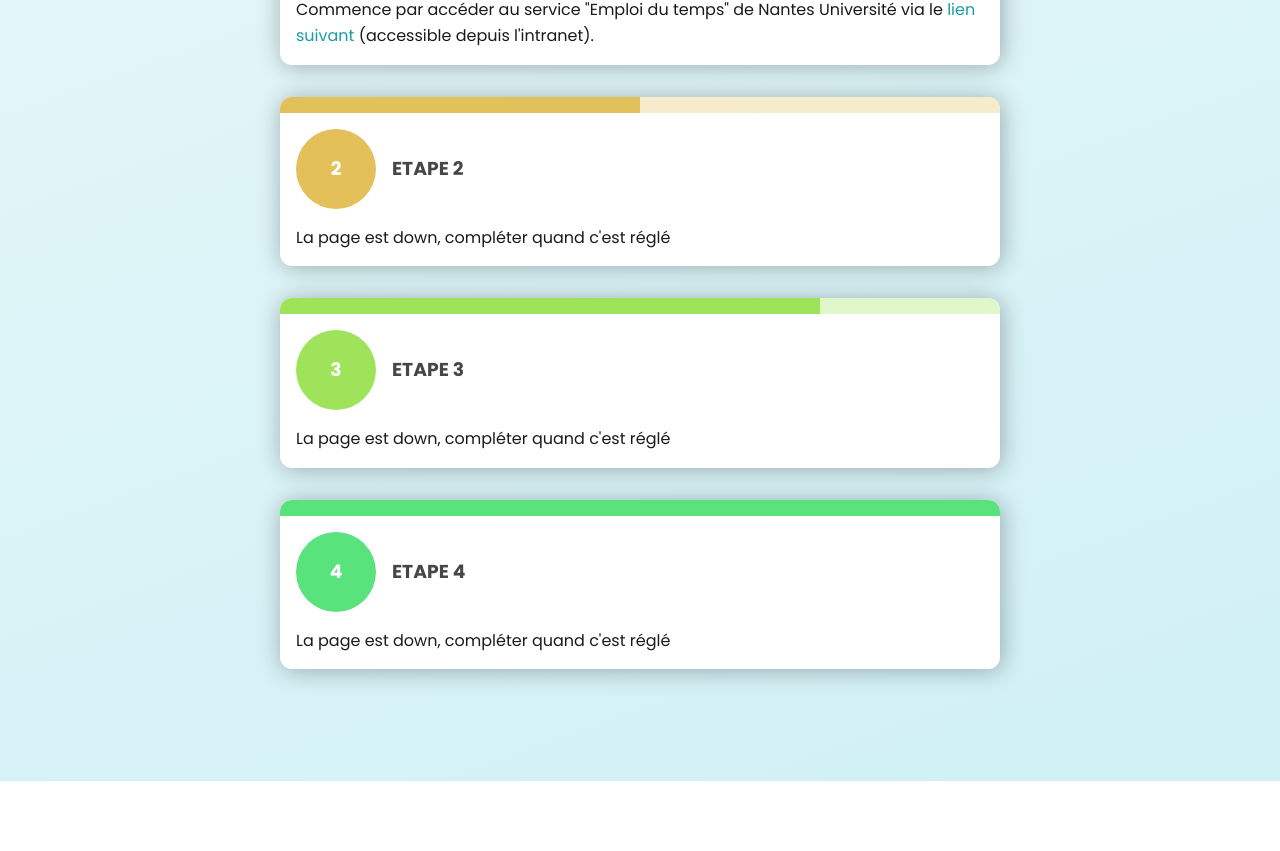
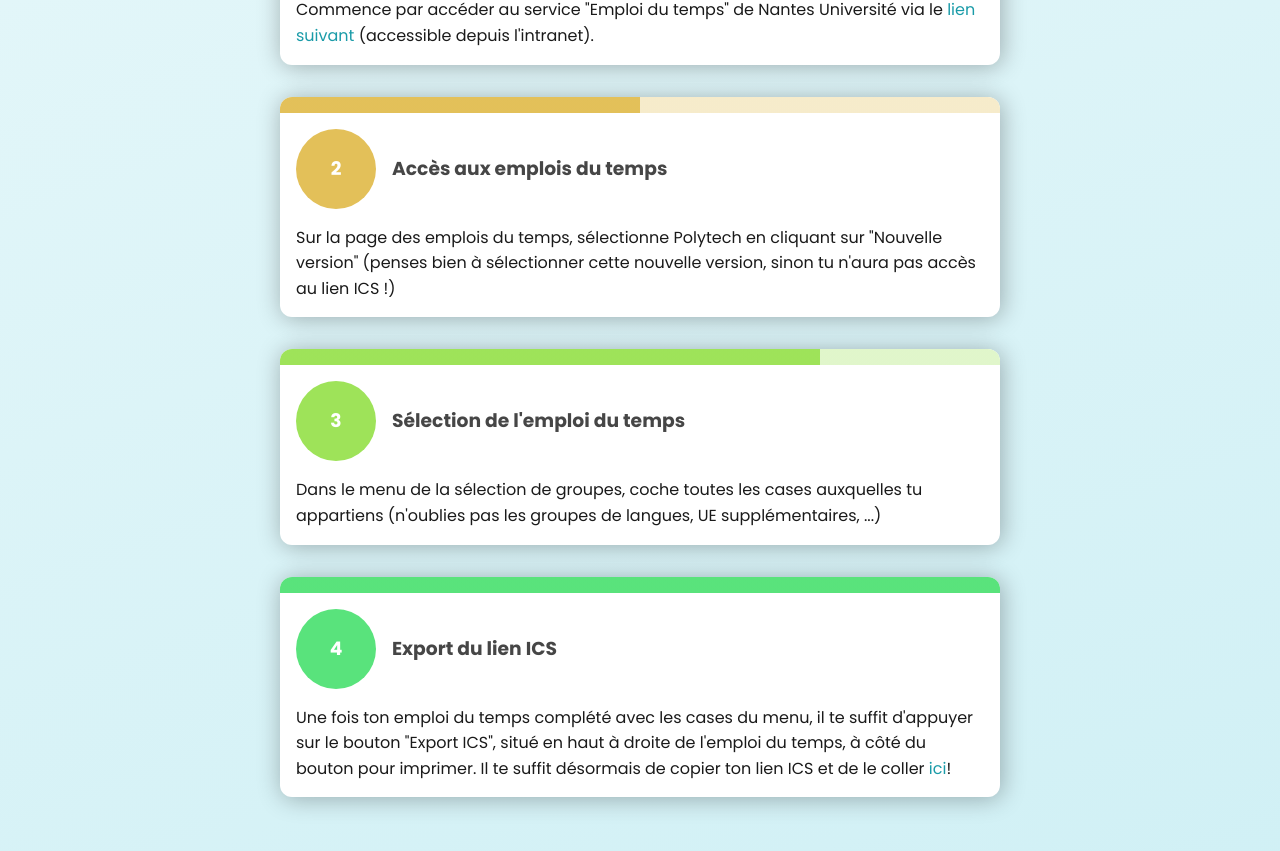
Before and after one commit to PolLamothe/PolyRide, a React (Vite) app in the folder Frontend/: page /tutoedt in a window 1280 px wide. Shown: the part 455-1306 px from the top of the page. Before the commit the page ends 1236 px from the top, so only its background shows below. Built offline with nearby package versions, Linux system fonts and the light colour scheme; no server answers.

Commit message:
Update TutoEDT.jsx
Finalisation du tuto en ajoutant le texte des étapes manquantes

```diff
--- a/Frontend/src/pages/TutoEDT.jsx
+++ b/Frontend/src/pages/TutoEDT.jsx
@@ -21,20 +21,21 @@ export default function TutoEDT() {
 
       <ol style={{"--length": 4}} role="list">
 	<li style={{"--i": 1}}>
-		<h3>Accès au service "Emploi du temps"</h3>
+		<h3>Aller sur la page "Emploi du temps"</h3>
 		<p>Commence par accéder au service "Emploi du temps" de Nantes Université via le <a href="http://edt.univ-nantes.fr/">lien suivant</a> (accessible depuis l'intranet).</p>
 	</li>
 	<li style={{"--i": 2}}>
-		<h3>ETAPE 2</h3>
-		<p>La page est down, compléter quand c'est réglé</p>
+		<h3>Accès aux emplois du temps</h3>
+		<p>Sur la page des emplois du temps, sélectionne Polytech en cliquant sur "Nouvelle version" (penses bien à sélectionner cette nouvelle version, sinon tu n'aura pas accès au lien ICS !)</p>
 	</li>
     <li style={{"--i": 3}}>
-		<h3>ETAPE 3</h3>
-		<p>La page est down, compléter quand c'est réglé</p>
+		<h3>Sélection de l'emploi du temps</h3>
+		<p>Dans le menu de la sélection de groupes, coche toutes les cases auxquelles tu appartiens (n'oublies pas les groupes de langues, UE supplémentaires, ...)</p>
 	</li>
 	<li style={{"--i": 4}}>
-		<h3>ETAPE 4</h3>
-		<p>La page est down, compléter quand c'est réglé</p>
+		<h3>Export du lien ICS</h3>
+		<p>Une fois ton emploi du temps complété avec les cases du menu, il te suffit d'appuyer sur le bouton "Export ICS", situé en haut à droite de l'emploi du temps, à côté du bouton pour imprimer.
+      Il te suffit désormais de copier ton lien ICS et de le coller <a href="" onClick={() => navigate("/schedule")}>ici</a>! </p>
 	</li>
 </ol>
     </div>
```
